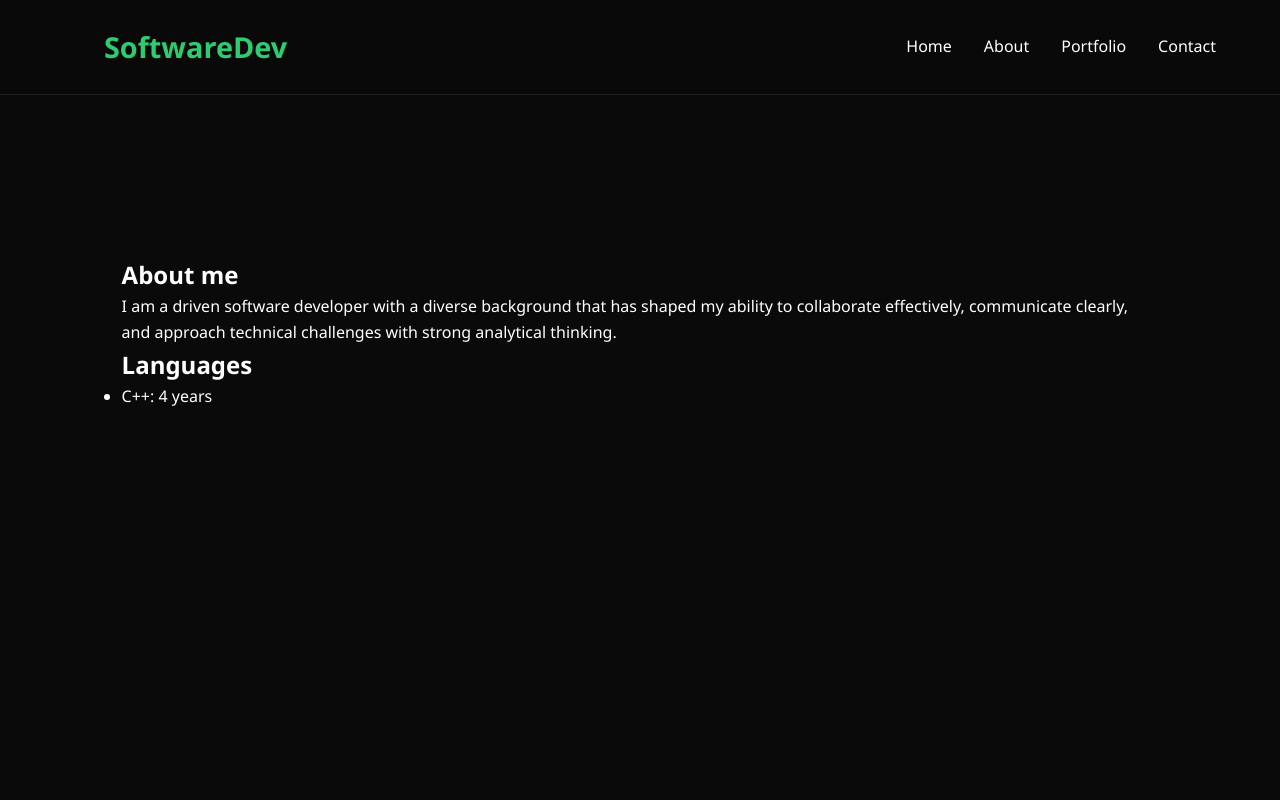
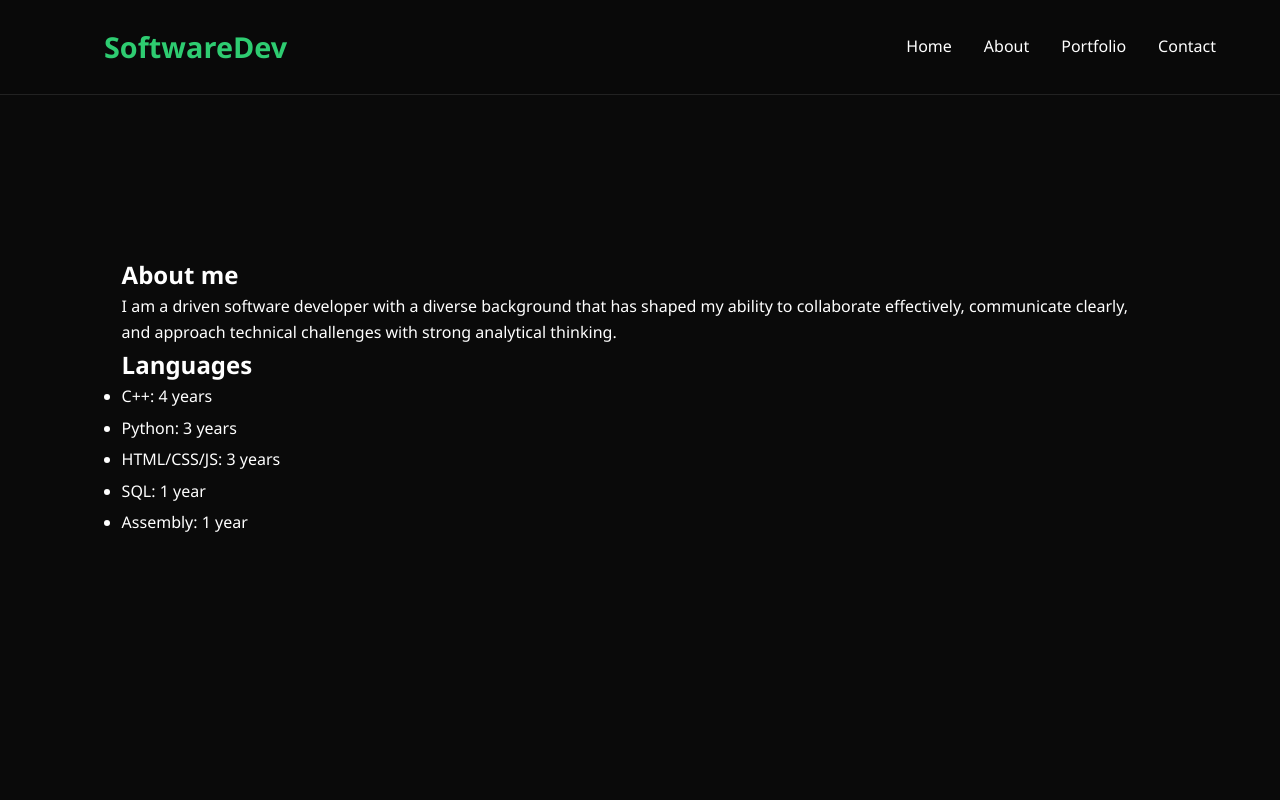
Before and after one commit to FortuneWhyte/portfolio-dev, a React app: page /about in a window 1280 px wide. Shown: the top 800 px of the page. Built offline with nearby package versions, Linux system fonts and the light colour scheme; the HTML template or start-up script is replaced by a standard one.

Commit message:
updating frameworks segment

```diff
--- a/src/pages/About.jsx
+++ b/src/pages/About.jsx
@@ -38,6 +38,30 @@ export default function About() {
                       <div className="progress" style={{ width: "100%" }}></div>
                     </div>
                   </li>
+                  <li>
+                    <span>Python: 3 years</span>
+                    <div className="progress-bar python-progress">
+                      <div className="progress" style={{ width: "75%" }}></div>
+                    </div>
+                  </li>
+                  <li>
+                    <span>HTML/CSS/JS: 3 years</span>
+                    <div className="progress-bar web-progress">
+                      <div className="progress" style={{ width: "75%" }}></div>
+                    </div>
+                  </li>
+                  <li>
+                    <span>SQL: 1 year</span>
+                    <div className="progress-bar sql-progress">
+                      <div className="progress" style={{ width: "37.5%" }}></div>
+                    </div>
+                  </li>
+                  <li>
+                    <span>Assembly: 1 year</span>
+                    <div className="progress-bar assembly-progress">
+                      <div className="progress" style={{ width: "25%" }}></div>
+                    </div>
+                  </li>
                 </ul>
               </div>
             </div>
```
